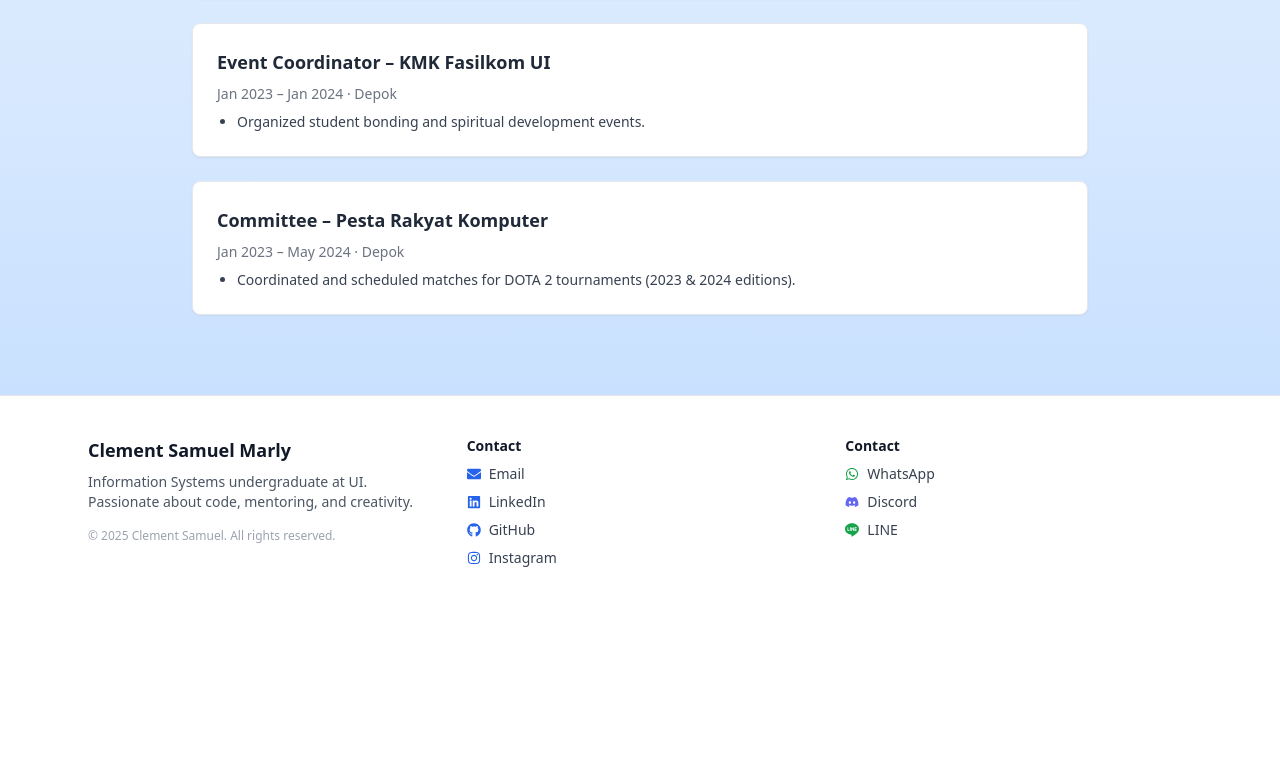
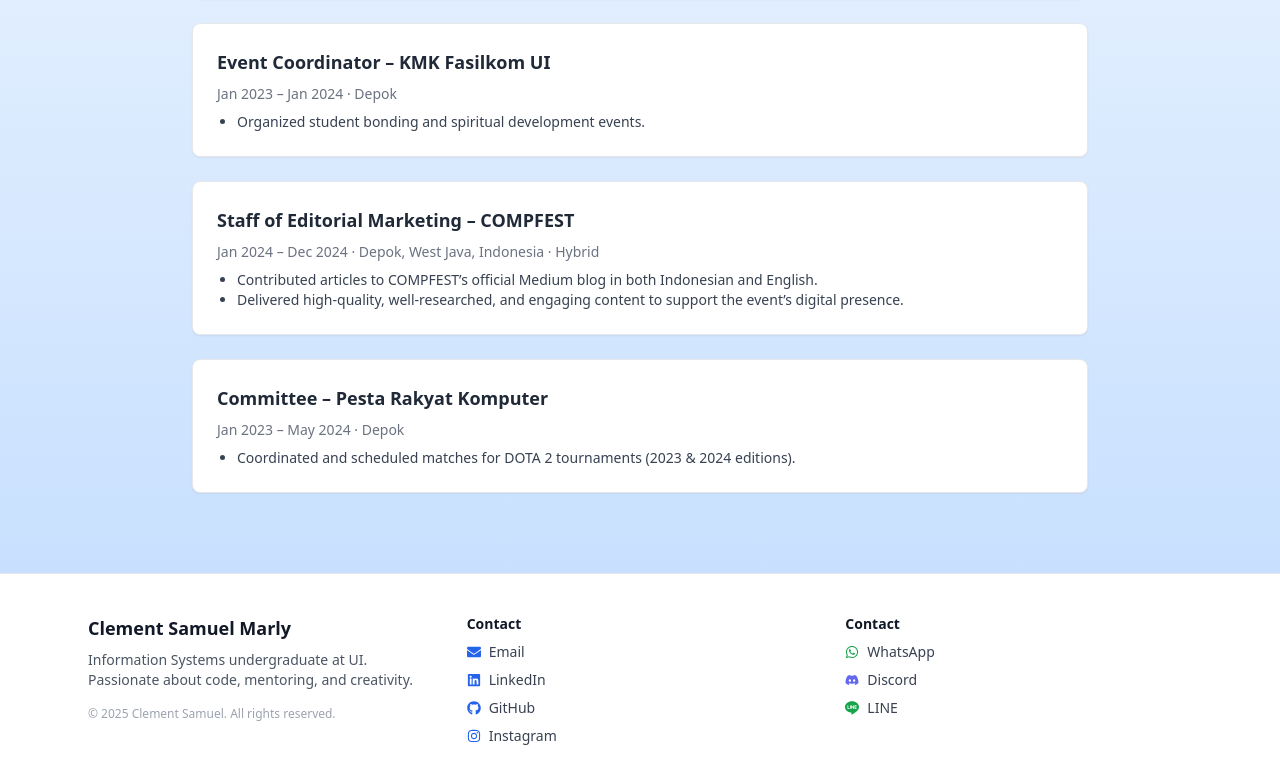
Before and after one commit to Haramchu/Portfolio, a React (Create React App) app: page /experience in a window 1280 px wide. Shown: the part 1496-2280 px from the top of the page. Before the commit the page ends 2104 px from the top, so only its background shows below. Built offline with nearby package versions, Linux system fonts and the light colour scheme.

Commit message:
feat: add compfest experience

```diff
--- a/src/pages/Experience.js
+++ b/src/pages/Experience.js
@@ -91,6 +91,16 @@ export default function Experience() {
         </ul>
       </div>
 
+      {/* COMPFEST Editorial Marketing */}
+      <div className="border p-6 rounded-lg shadow-sm space-y-2 bg-white">
+        <h3 className="text-lg font-semibold">Staff of Editorial Marketing – COMPFEST</h3>
+        <p className="text-sm text-gray-500">Jan 2024 – Dec 2024 · Depok, West Java, Indonesia · Hybrid</p>
+        <ul className="list-disc ml-5 text-gray-700 text-sm">
+          <li>Contributed articles to COMPFEST’s official Medium blog in both Indonesian and English.</li>
+          <li>Delivered high-quality, well-researched, and engaging content to support the event’s digital presence.</li>
+        </ul>
+      </div>
+
       <div className="border p-6 rounded-lg shadow-sm space-y-2 bg-white">
         <h3 className="text-lg font-semibold">Committee – Pesta Rakyat Komputer</h3>
         <p className="text-sm text-gray-500">Jan 2023 – May 2024 · Depok</p>
```
